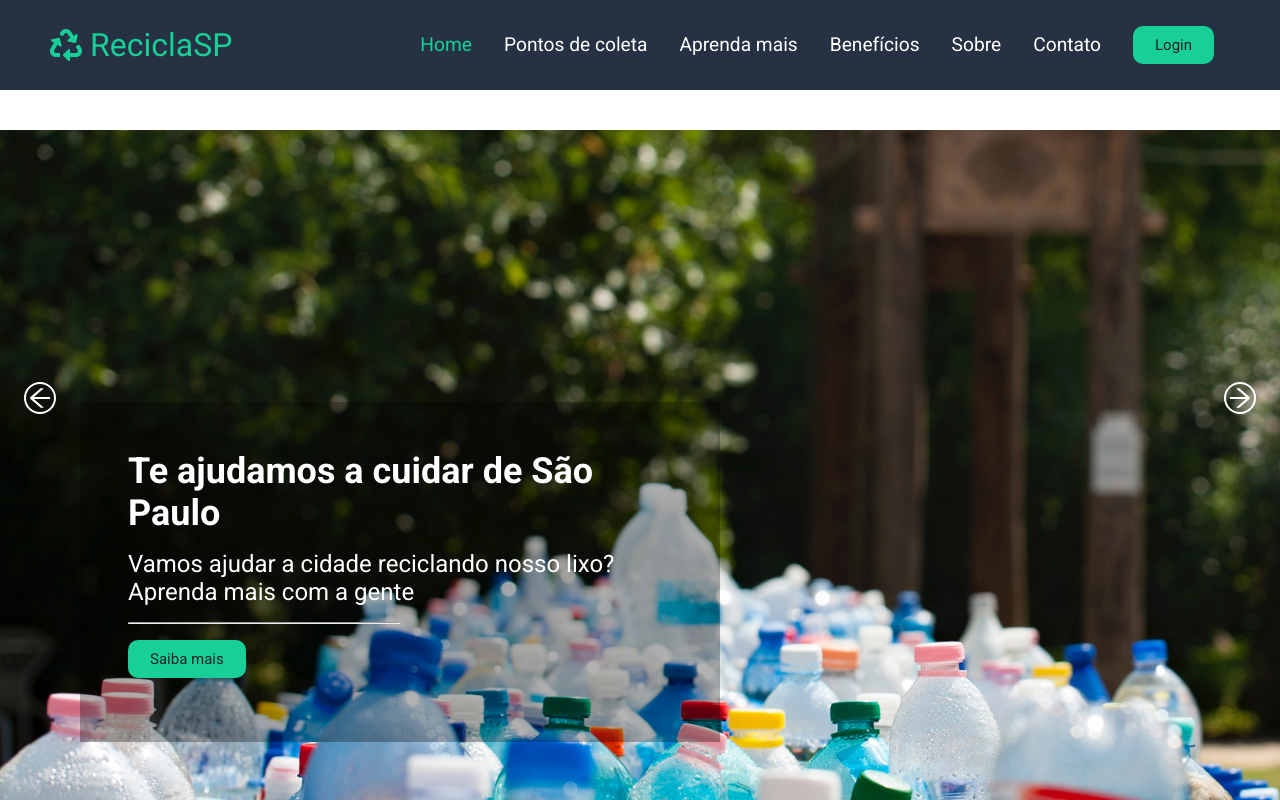
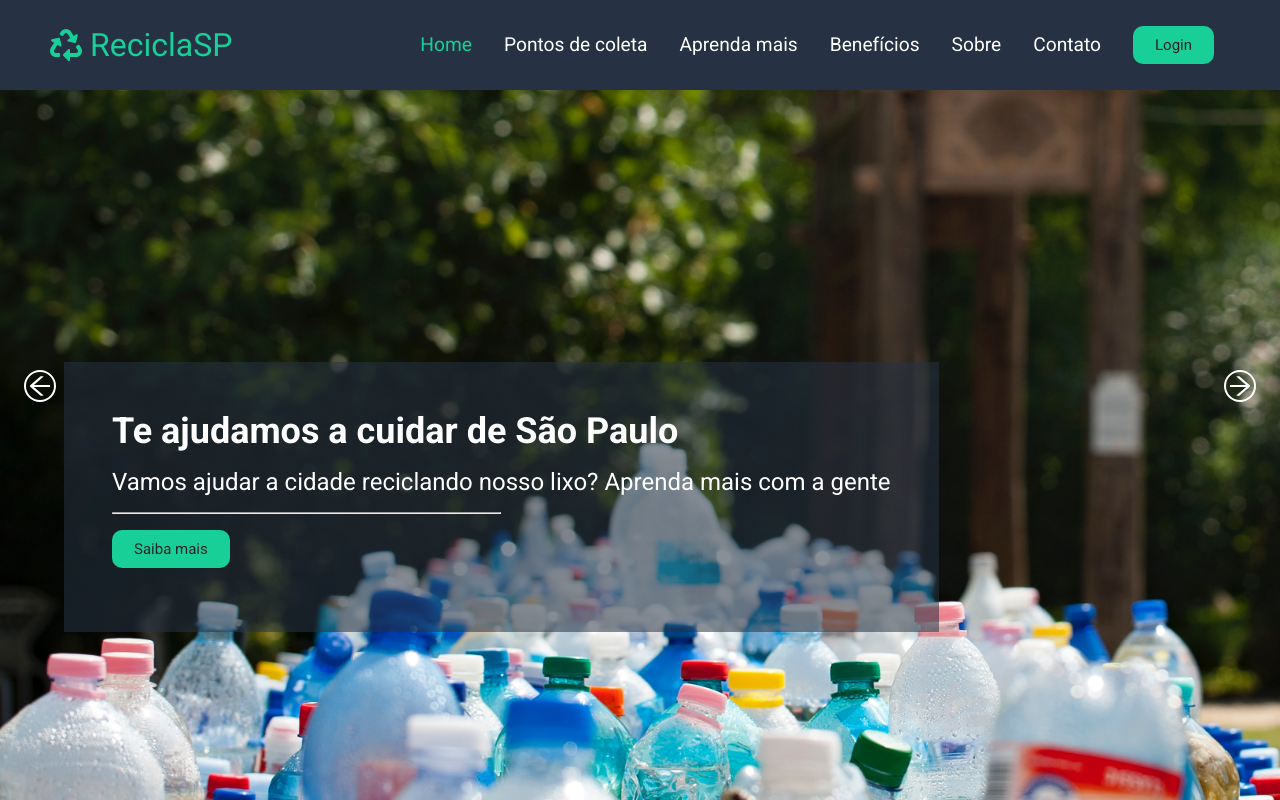
Before and after one commit to Projetos-Fiap/React-Sprint4, a React (Create React App) app: page / in a window 1280 px wide. Shown: the top 800 px of the page. Built offline with nearby package versions, Linux system fonts and the light colour scheme.

Commit message:
slider v1

```diff
--- a/src/components/ImageSlider/Slider.css
+++ b/src/components/ImageSlider/Slider.css
@@ -1,6 +1,6 @@
 .slider {
     width: 100%;
-    height: 90vh;
+    height: 100vh;
     position: relative;
     overflow: hidden;
 }
@@ -35,15 +35,14 @@
 
 .content {
     position: absolute;
-    top: 23rem;
-    left: 5rem;
+    top: 90%;
+    left: 5%;
     opacity: 0;
-    width: 50%;
-    color: #fff;
+    max-width: fit-content;
     padding: 3rem;
-    background: rgba(0, 0, 0, 0.3);
+    background: #2632438a;
     animation: slide-up 1s ease 0.5s;
-    animation-delay: 0.5s;
+    animation-delay: 0.2s;
     animation-fill-mode: forwards;
     visibility: hidden;
 }
```
Also changed, not shown: src/components/ImageSlider/SliderData.js (added, +33 -0 lines), src/components/ImageSlider/images/HomeSlide5.jpg (added).
